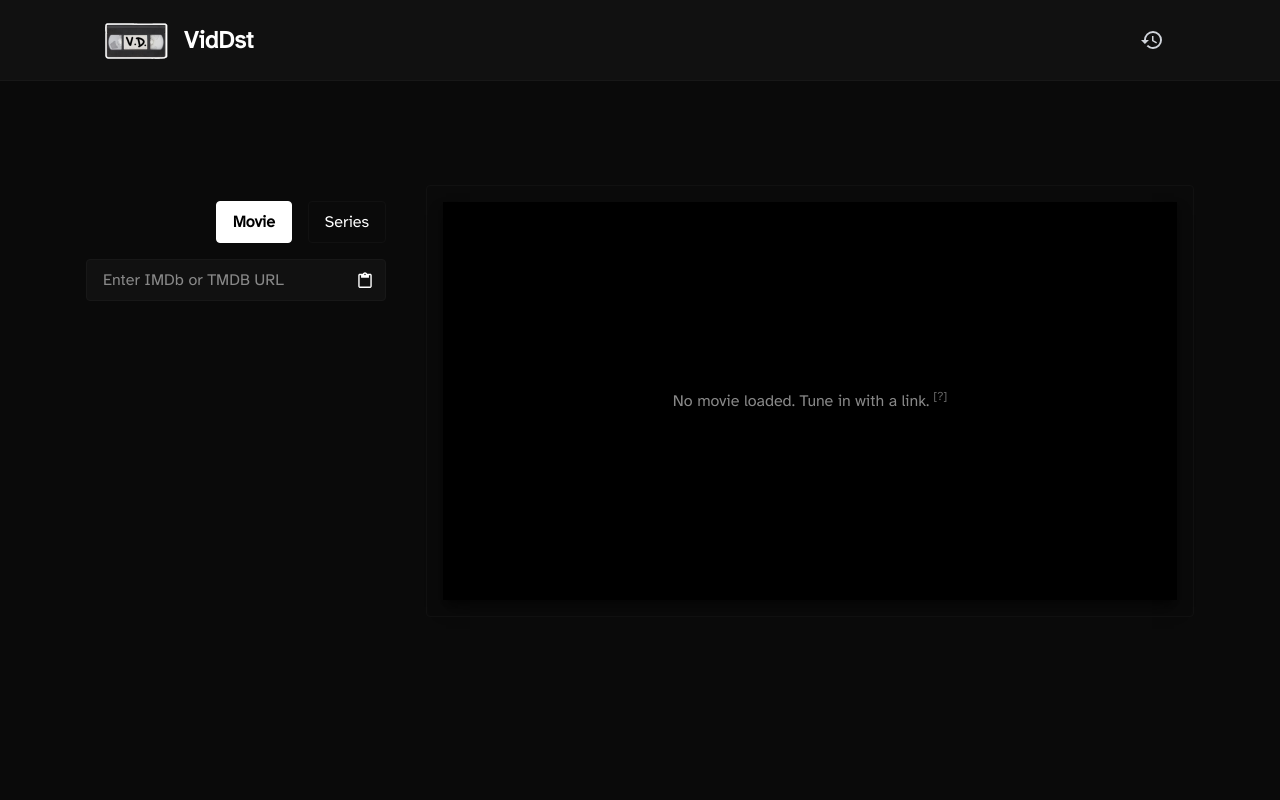
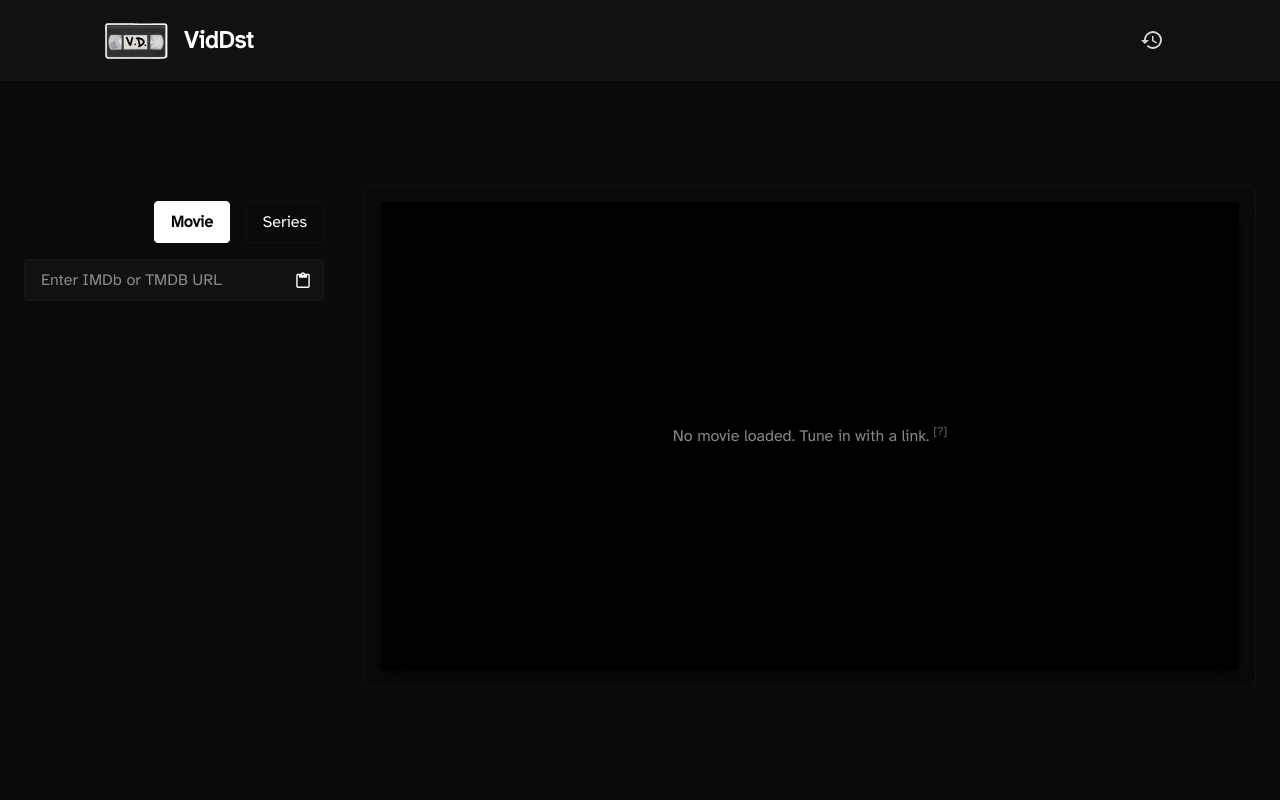
Before and after one commit to s4nj1th/vid-dst, a Next.js app: page / in a window 1280 px wide. Shown: the top 800 px of the page. Built offline with nearby package versions, Linux system fonts and the light colour scheme.

Commit message:
updated it again

```diff
--- a/src/components/MainSection.tsx
+++ b/src/components/MainSection.tsx
@@ -139,9 +139,9 @@ export default function MainSection() {
 
   return (
     <>
-      <div className="flex flex-col-reverse lg:flex-row items-start justify-center gap-10 p-6 min-h-screen text-white w-full relative lg:mt-20 -mt-20">
-        <div className="w-full max-w-[300px] lg:mx-0 mx-auto lg:my-4 space-y-4">
-          <div className="flex gap-4 justify-center lg:justify-end">
+      <div className="flex flex-col-reverse xl:flex-row items-start justify-center gap-10 p-6 min-h-screen text-white w-full relative xl:mt-20 -mt-20">
+        <div className="w-full max-w-[300px] xl:mx-0 mx-auto xl:my-4 space-y-4">
+          <div className="flex gap-4 justify-center xl:justify-end">
             {(["movie", "series"] as const).map((type) => (
               <button
                 key={type}
@@ -221,7 +221,7 @@ export default function MainSection() {
           )}
         </div>
 
-        <div className="flex flex-col gap-4 w-full lg:max-w-3xl">
+        <div className="flex flex-col gap-4 w-full max-w-5xl mx-auto xl:mx-0">
           {!theatreMode && (
             <div className="relative w-full aspect-video border border-[#111] p-4 rounded transition-all duration-300">
               {embedUrl ? (
```
